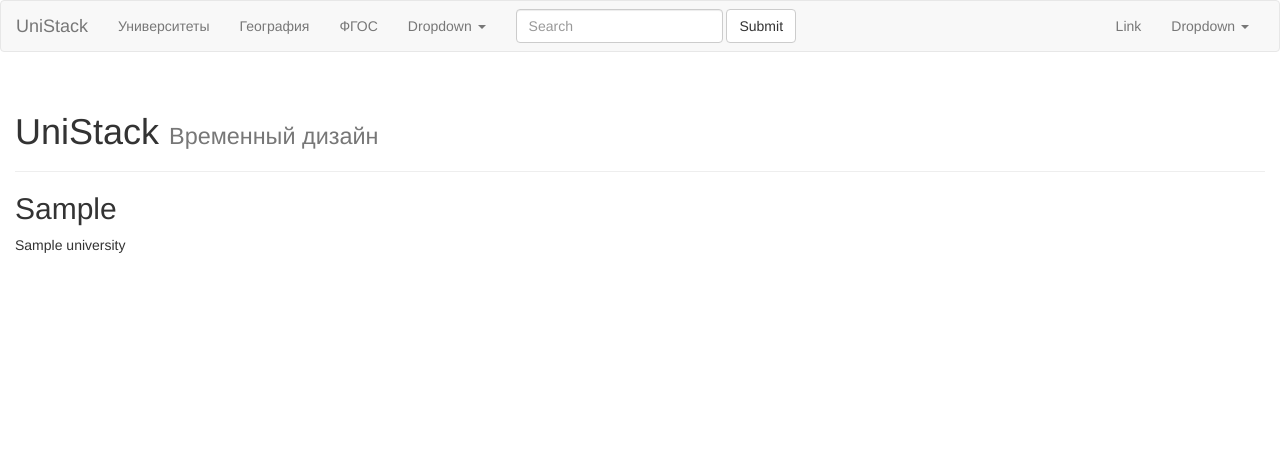
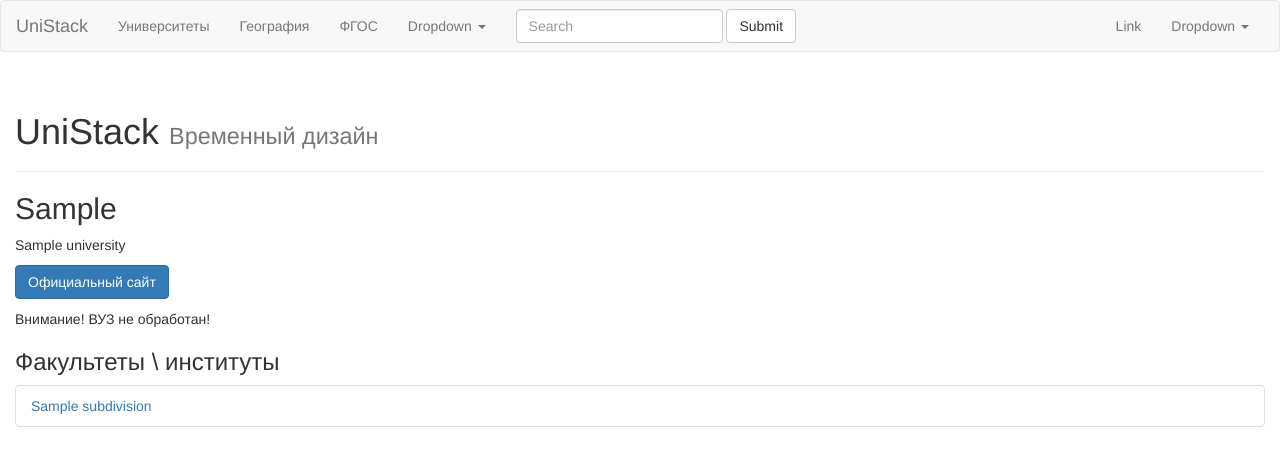
Before and after one commit to igorkamyshev/UniStack, a Django app: page /university/1/ in a window 1280 px wide. Shown: the top 466 px of the page. Run offline with Django 3.2, Linux system fonts and the light colour scheme; tables that the repository leaves empty hold one stand-in row (values such as "Sample post"); some libraries are stand-ins or nearby versions.

Commit message:
US-002-14 Сделать каркас одного университета, написать view

```diff
--- /dev/null
+++ b/app/templates/app/about.html
@@ -0,0 +1,6 @@
+{% extends 'app/_base.html' %}
+{% load staticfiles %}
+
+{% block content %}
+    <h2>О нас</h2>
+{% endblock content %}
--- a/app/templates/app/universities/university_detail.html
+++ b/app/templates/app/universities/university_detail.html
@@ -4,4 +4,37 @@
 {% block content %}
     <h2>{{ object.abbr }}</h2>
     <p>{{ object.name }}</p>
+    <p>
+        <a
+                href="{{ object.site }}"
+                class="btn btn-primary"
+                role="button"
+                target="_blank"
+        >Официальный сайт</a>
+    </p>
+
+    {% if object.hide %}
+        <p>Внимание! ВУЗ не обработан!</p>
+    {% endif %}
+
+    <h3>Факультеты \ институты</h3>
+    <div class="row">
+        <div class="col-xs-12">
+            <ul class="list-group">
+                {% for subdivision in object.subdivision_set.all %}
+                    <li class="list-group-item"><a href="{% url 'app:subdivision_detail' subdivision.id %}">{{ subdivision.name }}</a></li>
+                {% endfor %}
+            </ul>
+        </div>
+    </div>
+
+    {% if object.city.university_count > 1 %}
+        <p>
+            <a
+                    href="{% url 'app:city_detail' object.city.id %}"
+                    class="btn btn-primary"
+                    role="button"
+            >Все ВУЗы города ({{ object.city.university_count }} штук)</a>
+        </p>
+    {% endif %}
 {% endblock content %}
--- a/app/urls.py
+++ b/app/urls.py
@@ -22,6 +22,8 @@ urlpatterns = [
         views.UniversityList.as_view(), name='university_list'),
     url(r'^university/(?P<pk>[0-9]+)/$',
         views.UniversityDetail.as_view(), name='university_detail'),
+    url(r'subdivision/(?P<pk>[0-9]+)/$',
+        views.SubdivisionDetail.as_view(), name='subdivision_detail'),
     # ФГОС
     url(r'training_direction_groups',
         views.TrainingDirectionGroupList.as_view(), name='training_direction_group_list'),
--- a/app/views.py
+++ b/app/views.py
@@ -1,13 +1,9 @@
-from django.shortcuts import render, get_object_or_404
-from django.http import HttpResponseRedirect
-from django.core.urlresolvers import reverse
 from django.views import generic
 
+from .models import Country, Region, City, \
+    University, Subdivision, \
+    TrainingDirectionGroup, TrainingDirection
 from .utils import distance_in_km
-
-from .models import Country, Region, City, \
-    University, \
-    TrainingDirectionGroup, TrainingDirection
 
 
 class IndexView(generic.TemplateView):
@@ -15,7 +11,7 @@ class IndexView(generic.TemplateView):
 
 
 class AboutView(generic.TemplateView):
-    template_name = 'app/index.html'
+    template_name = 'app/about.html'
 
 
 # География
@@ -68,6 +64,11 @@ class UniversityDetail(generic.DetailView):
     template_name = 'app/universities/university_detail.html'
 
 
+class SubdivisionDetail(generic.DetailView):
+    model = Subdivision
+    template_name = 'app/universities/subdivision_detail.html'
+
+
 # ФГОС
 class TrainingDirectionGroupList(generic.ListView):
     model = TrainingDirectionGroup
```
Also changed, not shown: app/templates/app/universities/subdivision_detail.html (added, +7 -0 lines).
